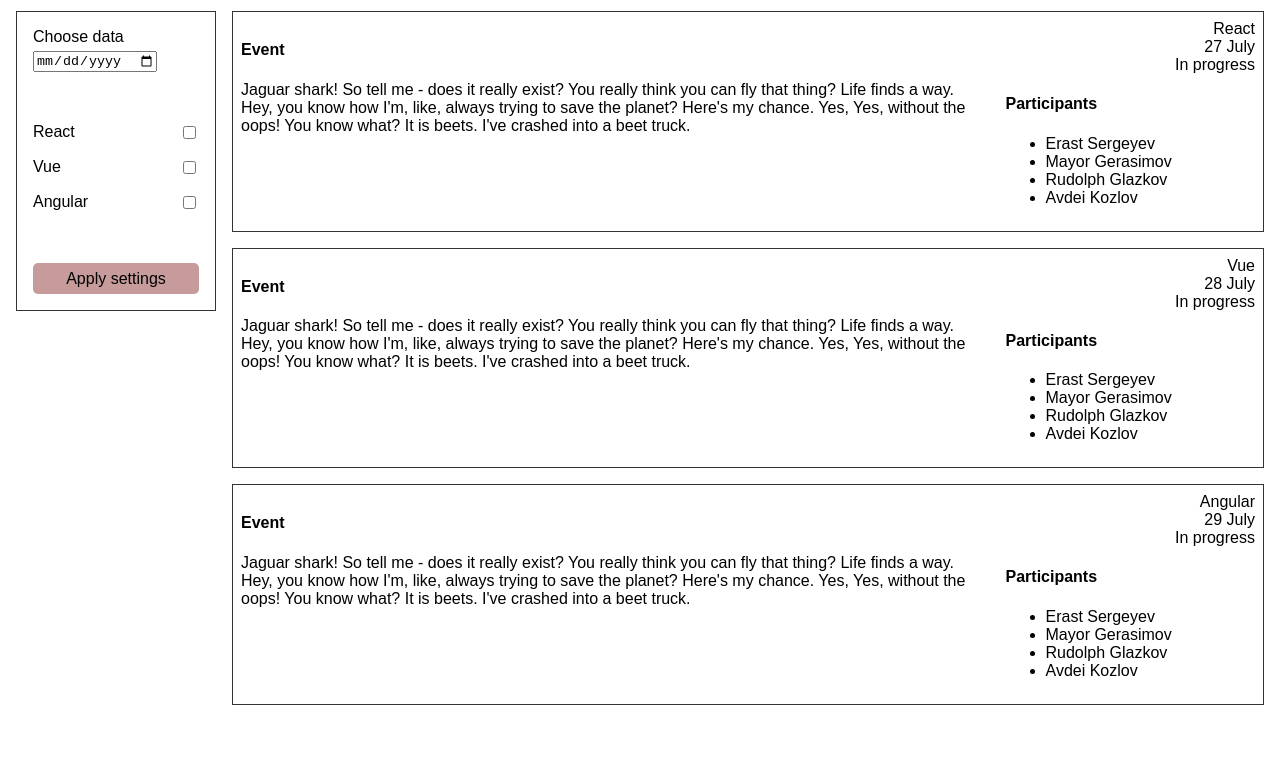
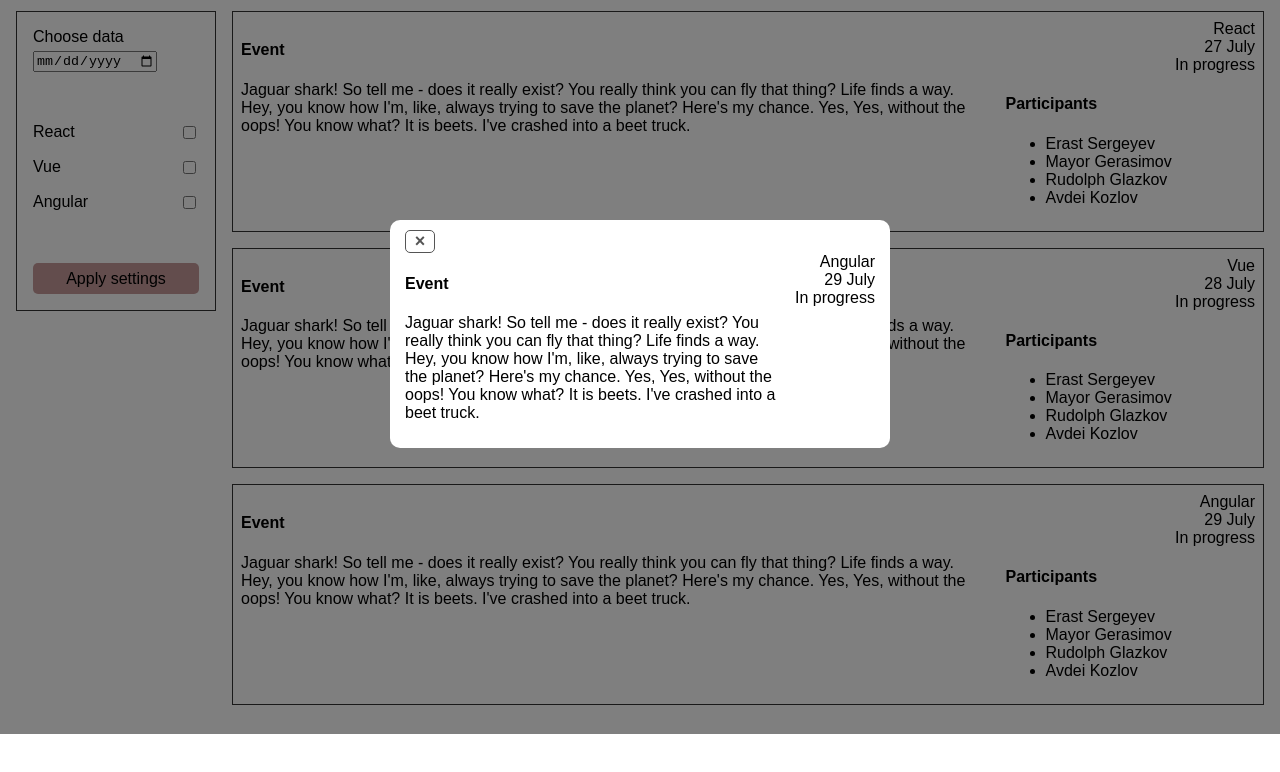
Before and after one commit to RinatValiullov/Events, a website: page index.html in a window 1280 px wide. Shown: the part 66-838 px from the top of the page. Drawn offline with Linux system fonts and the light colour scheme.

Commit message:
feat: add markup of modal window

```diff
--- a/index.html
+++ b/index.html
@@ -14,6 +14,7 @@
   <header class="header">
     <h1 class="header-title margin0">Events</h1>
   </header>
+
   <main class="container">
 
     <h2 class="visually-hidden">Filters</h2>
@@ -140,10 +141,33 @@
 
       </article>
 
-
     </section>
 
   </main>
+
+  <div class="modal">
+    <div class="modal__dialog">
+
+      <div class="modal__dialog-close">&times;</div>
+      <article class="modal__dialog-content react" data-id="react">
+        <div class="event-description-wrapper">
+          <h4 class="event-title">Event</h4>
+          <p class="event-description">
+            Jaguar shark! So tell me - does it really exist? You really think you
+            can fly that thing? Life finds a way. Hey, you know how I'm, like,
+            always trying to save the planet? Here's my chance. Yes, Yes, without
+            the oops! You know what? It is beets. I've crashed into a beet truck.
+          </p>
+        </div>
+        <div class="event-characteristics">
+          <div class="event-type">Angular</div>
+          <time class="event-date" datetime="29.07.2021">29 July</time>
+          <div class="event-status">In progress</div>
+        </div>
+      </article>
+
+    </div>
+  </div>
 
   <script src="scripts/js/app.js"></script>
 </body>
--- a/styles/scss/main.scss
+++ b/styles/scss/main.scss
@@ -88,10 +88,53 @@ label[for="date-filter"] {
   font-weight: 500;
   padding: 0.4rem;
   text-align: center;
-  transition: background-color 0.5s ease;
+  transition: background-color 0.2s ease;
   width: 100%;
 }
 
 .apply-filter:hover {
   background-color: rgb(207, 140, 140);
 }
+
+/* Modal */
+.modal {
+  align-items: center;
+  background-color: rgba(0, 0, 0, 0.5);
+  display: flex;
+  justify-content: center;
+  height: 100%;
+  left: 0;
+  position: fixed;
+  top: 0;
+  transition: 0.2s;
+  width: 100%;
+
+  &__dialog {
+    background-color: #fff;
+    border-radius: 10px;
+    max-width: 500px;
+    padding: 10px 15px;
+
+    &-close {
+      align-self: center;
+      border: 1px solid #555;
+      border-radius: 5px;
+      color: #555;
+      cursor: pointer;
+      display: flex;
+      font-size: 18px;
+      font-weight: 700;
+      justify-content: center;
+      transition: background-color 0.2s ease;
+      width: 30px;
+
+      &:hover {
+        background-color: rgba(85, 85, 85, 0.5);
+      }
+    }
+
+    &-content {
+      display: flex;
+    }
+  }
+}
```
Also changed, not shown: styles/css/main.css.
